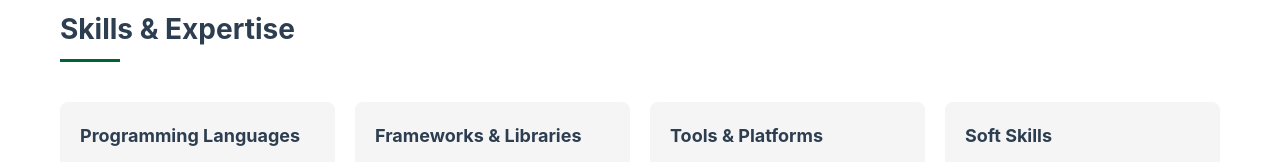
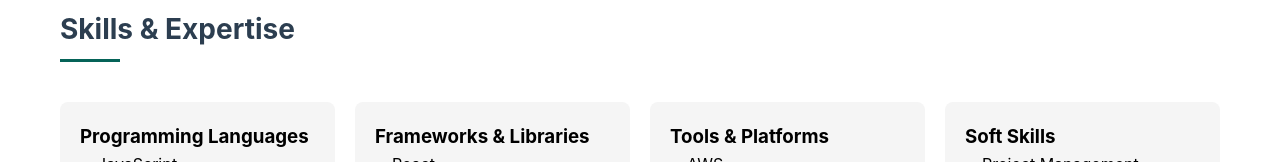
Before and after one commit to danbaez/Portfolio_Site, a plain HTML site: page index.html in a window 1280 px wide. Shown: the part 1680-1842 px from the top of the page. Drawn offline with Linux system fonts and the light colour scheme.

Commit message:
Style and accessibility changes

```diff
--- a/index.html
+++ b/index.html
@@ -6,7 +6,7 @@
     <title>Daniel Baez</title>
     <style>
         :root {
-            --primary-color: #006333;
+            --primary-color: #056358;
             --secondary-color: #2c3e50;
             --text-color: #000000;
             --light-gray: #f5f5f5;
@@ -477,7 +477,7 @@
     <div class="skills">
         <div class="skills-container">
             <div class="skill-category">
-                <h4>Programming Languages</h4>
+                <h3>Programming Languages</h3>
                 <ul class="skill-list">
                     <li>JavaScript</li>
                     <li>Python</li>
@@ -488,7 +488,7 @@
             </div>
 
             <div class="skill-category">
-                <h4>Frameworks & Libraries</h4>
+                <h3>Frameworks & Libraries</h3>
                 <ul class="skill-list">
                     <li>React</li>
                     <li>Node.js</li>
@@ -499,7 +499,7 @@
             </div>
 
             <div class="skill-category">
-                <h4>Tools & Platforms</h4>
+                <h3>Tools & Platforms</h3>
                 <ul class="skill-list">
                     <li>AWS</li>
                     <li>Git</li>
@@ -510,7 +510,7 @@
             </div>
 
             <div class="skill-category">
-                <h4>Soft Skills</h4>
+                <h3>Soft Skills</h3>
                 <ul class="skill-list">
                     <li>Project Management</li>
                     <li>Team Leadership</li>
```
